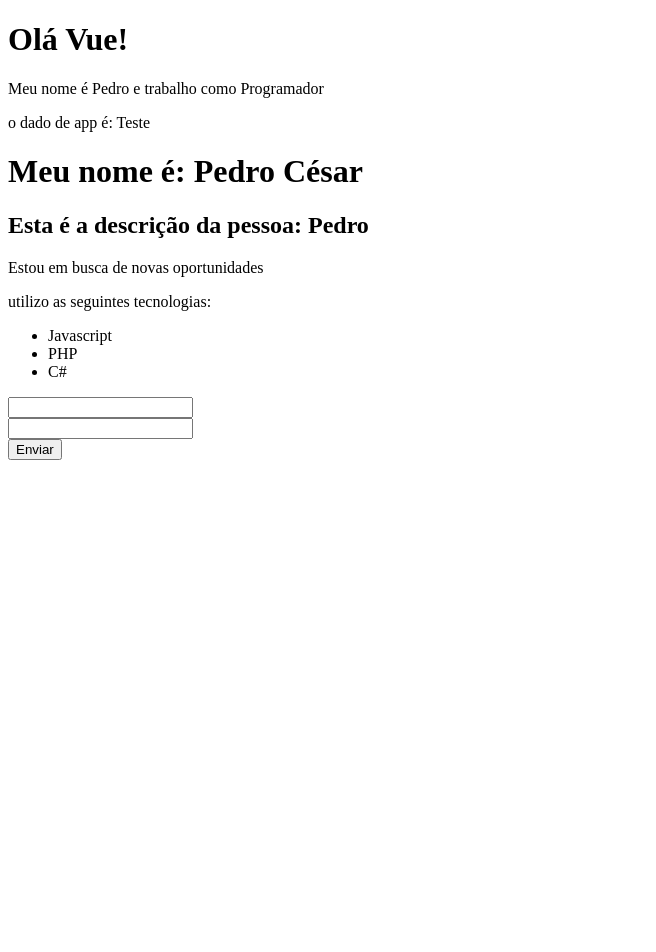
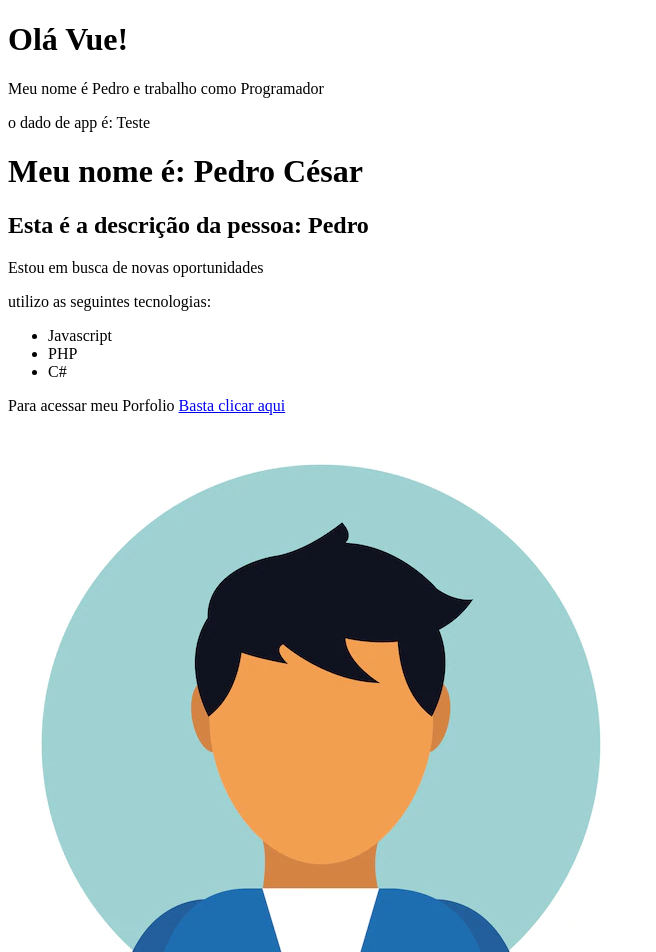
Before and after one commit to pcesarsantos/vue3, a Vue app: page / in a window 1280 px wide. Shown: the top 952 px of the page, without its empty margins (0-656 px from the left). Before the commit the page ends 800 px from the top, so only its background shows below. Built offline with nearby package versions, Linux system fonts and the light colour scheme.

Commit message:
Atributos dinâmicos

```diff
--- a/src/components/Info.vue
+++ b/src/components/Info.vue
@@ -9,16 +9,23 @@
             <li>C#</li>
         </ul>
         <p v-show="mostrarEmail">Mande uma mensagem para {{email}}</p>
+        <p>Para acessar meu Porfolio <a v-bind:href="meuLink" target="_blank">Basta clicar aqui</a></p>
+        <myPicture />
     </div>
 </template>
 <script>
+import myPicture from './Picture.vue'
 export default {
     name: 'MyInfo',
+    components: {
+        myPicture
+    },
     data() {
         return {
             estaTrabalhando: false,
             mostrarEmail: false,
-            email: 'pcsantos@outlook.com.br'
+            email: 'pcsantos@outlook.com.br',
+            meuLink: 'http://www.github.com/pcesarsantos'
         }
     }
 }
--- /dev/null
+++ b/src/components/Picture.vue
@@ -0,0 +1,14 @@
+<template>
+    <img :src="avatar" :alt="descricao">
+</template>
+<script>
+export default {
+    name: 'myPicture',
+    data() {
+        return {
+            avatar: "/img/avatar.jpg",
+            descricao: "Pedro César"
+        }
+    }
+}
+</script>
```
Also changed, not shown: public/img/avatar.jpg (added).
